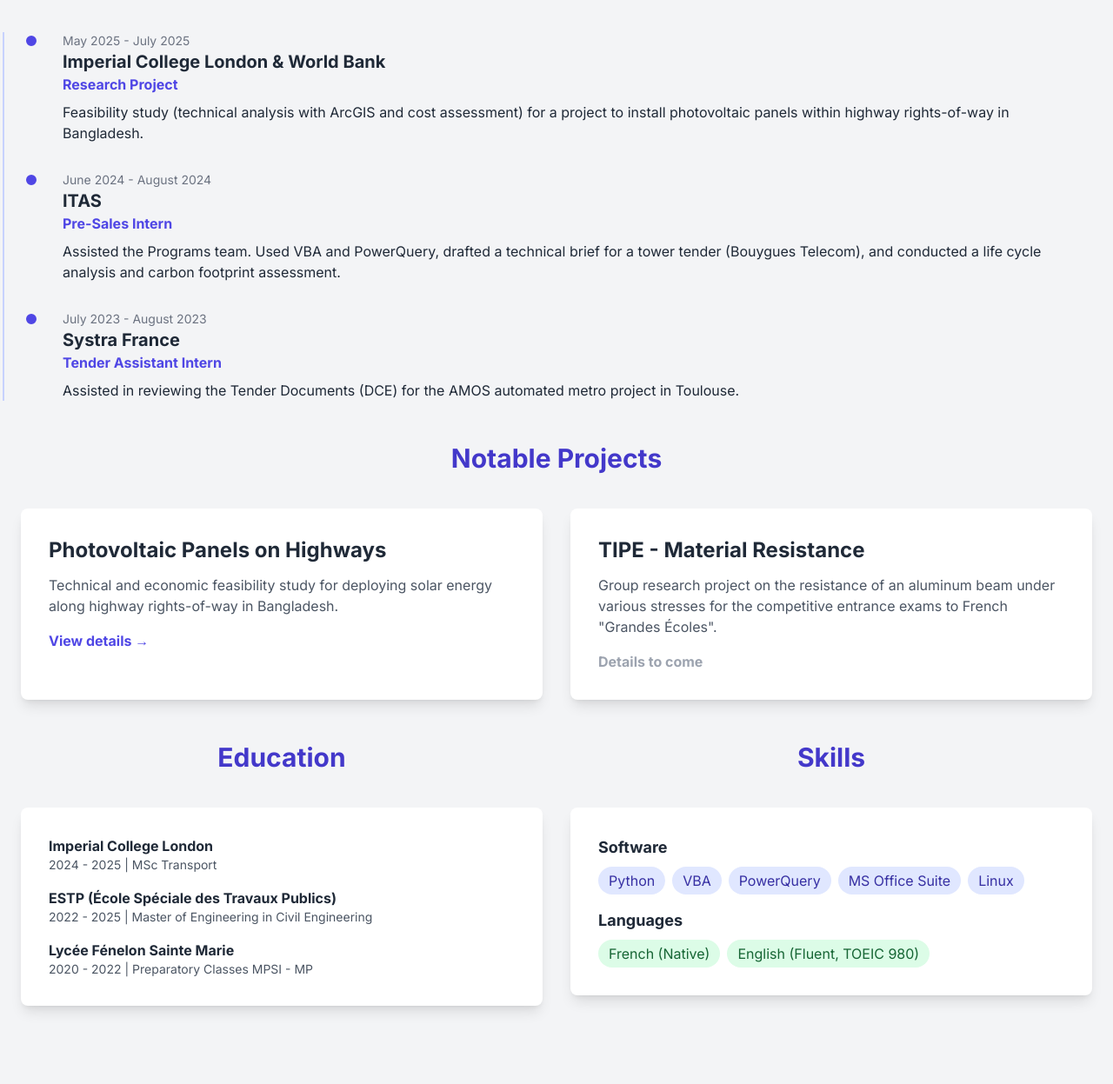
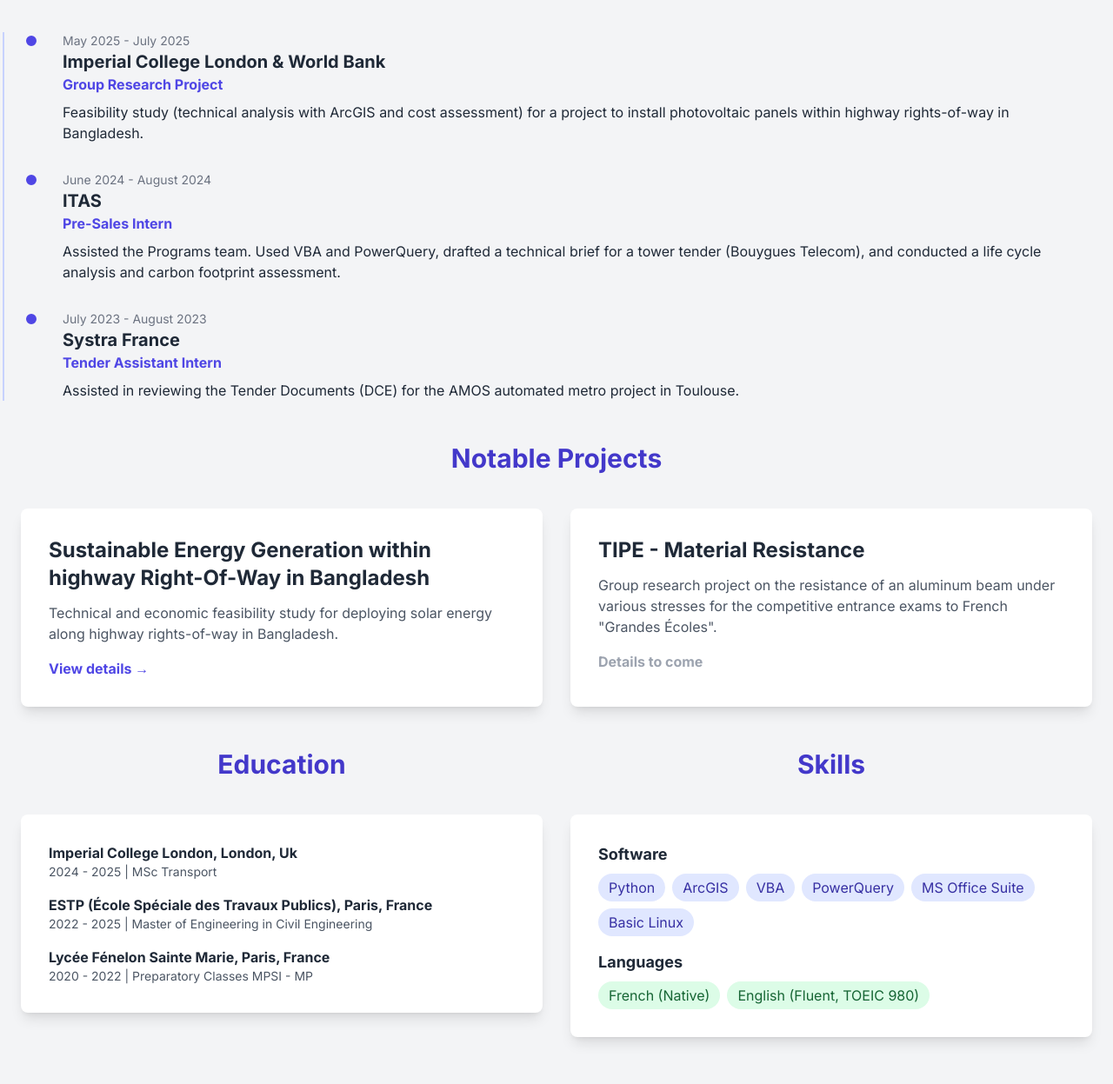
Before and after one commit to Ultra0Magnus/LouisNicard, a plain HTML site: page index.html in a window 1280 px wide. Shown: the part 453-1700 px from the top of the page at 87% size. Drawn offline with nearby package versions, Linux system fonts and the light colour scheme.

Commit message:
Update index.html

```diff
--- a/index.html
+++ b/index.html
@@ -55,7 +55,7 @@
             <div class="md:w-3/4 md:pl-8">
                 <h2 class="text-3xl font-bold mb-4 text-indigo-700">About Me</h2>
                 <p class="text-lg leading-relaxed">
-                    Currently pursuing a Master's degree in Transport Engineering at Imperial College London, as part of a double-degree program with ESTP. I am seeking a full-time graduate position in the fields of transport engineering, civil engineering, or energy.
+                   Just finished my Master's degree in Transport Engineering at Imperial College London, as part of a double-degree program with ESTP (Paris, France). I am seeking a full-time graduate position in the fields of transport engineering, civil engineering, or energy.
                 </p>
             </div>
         </section>
@@ -71,7 +71,7 @@
                 <div class="mb-8 pl-4 relative timeline-item">
                     <p class="text-sm text-gray-500"> May 2025 - July 2025</p>
                     <h3 class="text-xl font-bold">Imperial College London & World Bank</h3>
-                    <p class="font-semibold text-indigo-600">Research Project</p>
+                    <p class="font-semibold text-indigo-600">Group Research Project</p>
                     <p class="mt-2">Feasibility study (technical analysis with ArcGIS and cost assessment) for a project to install photovoltaic panels within highway rights-of-way in Bangladesh.</p>
                 </div>
 
@@ -100,7 +100,7 @@
             <div class="grid md:grid-cols-2 gap-8">
                 <!-- Project 1 -->
                  <div class="bg-white p-8 rounded-lg shadow-lg transform hover:scale-105 transition-transform duration-300">
-                    <h3 class="text-2xl font-bold mb-3">Photovoltaic Panels on Highways</h3>
+                    <h3 class="text-2xl font-bold mb-3">Sustainable Energy Generation within highway Right-Of-Way in Bangladesh</h3>
                     <p class="text-gray-600 mb-4">Technical and economic feasibility study for deploying solar energy along highway rights-of-way in Bangladesh.</p>
                     <a href="methodology_en.html" class="inline-block text-indigo-600 font-bold hover:underline">View details &rarr;</a>
                 </div>
@@ -121,15 +121,15 @@
                 <h2 class="text-3xl font-bold text-center mb-10 text-indigo-700">Education</h2>
                 <div class="bg-white p-8 rounded-lg shadow-lg">
                     <div class="mb-4">
-                        <p class="font-bold">Imperial College London</p>
+                        <p class="font-bold">Imperial College London, London, Uk</p>
                         <p class="text-sm text-gray-600">2024 - 2025 | MSc Transport</p>
                     </div>
                     <div class="mb-4">
-                        <p class="font-bold">ESTP (École Spéciale des Travaux Publics)</p>
+                        <p class="font-bold">ESTP (École Spéciale des Travaux Publics), Paris, France</p>
                         <p class="text-sm text-gray-600">2022 - 2025 | Master of Engineering in Civil Engineering</p>
                     </div>
                     <div>
-                        <p class="font-bold">Lycée Fénelon Sainte Marie</p>
+                        <p class="font-bold">Lycée Fénelon Sainte Marie, Paris, France</p>
                         <p class="text-sm text-gray-600">2020 - 2022 | Preparatory Classes MPSI - MP</p>
                     </div>
                 </div>
@@ -142,10 +142,11 @@
                     <h3 class="font-bold text-lg mb-2">Software</h3>
                     <div class="flex flex-wrap gap-2 mb-4">
                         <span class="bg-indigo-100 text-indigo-800 py-1 px-3 rounded-full">Python</span>
+                        <span class="bg-indigo-100 text-indigo-800 py-1 px-3 rounded-full">ArcGIS</span>
                         <span class="bg-indigo-100 text-indigo-800 py-1 px-3 rounded-full">VBA</span>
                         <span class="bg-indigo-100 text-indigo-800 py-1 px-3 rounded-full">PowerQuery</span>
                         <span class="bg-indigo-100 text-indigo-800 py-1 px-3 rounded-full">MS Office Suite</span>
-                         <span class="bg-indigo-100 text-indigo-800 py-1 px-3 rounded-full">Linux</span>
+                         <span class="bg-indigo-100 text-indigo-800 py-1 px-3 rounded-full">Basic Linux</span>
                     </div>
                     <h3 class="font-bold text-lg mb-2">Languages</h3>
                     <div class="flex flex-wrap gap-2">
```
